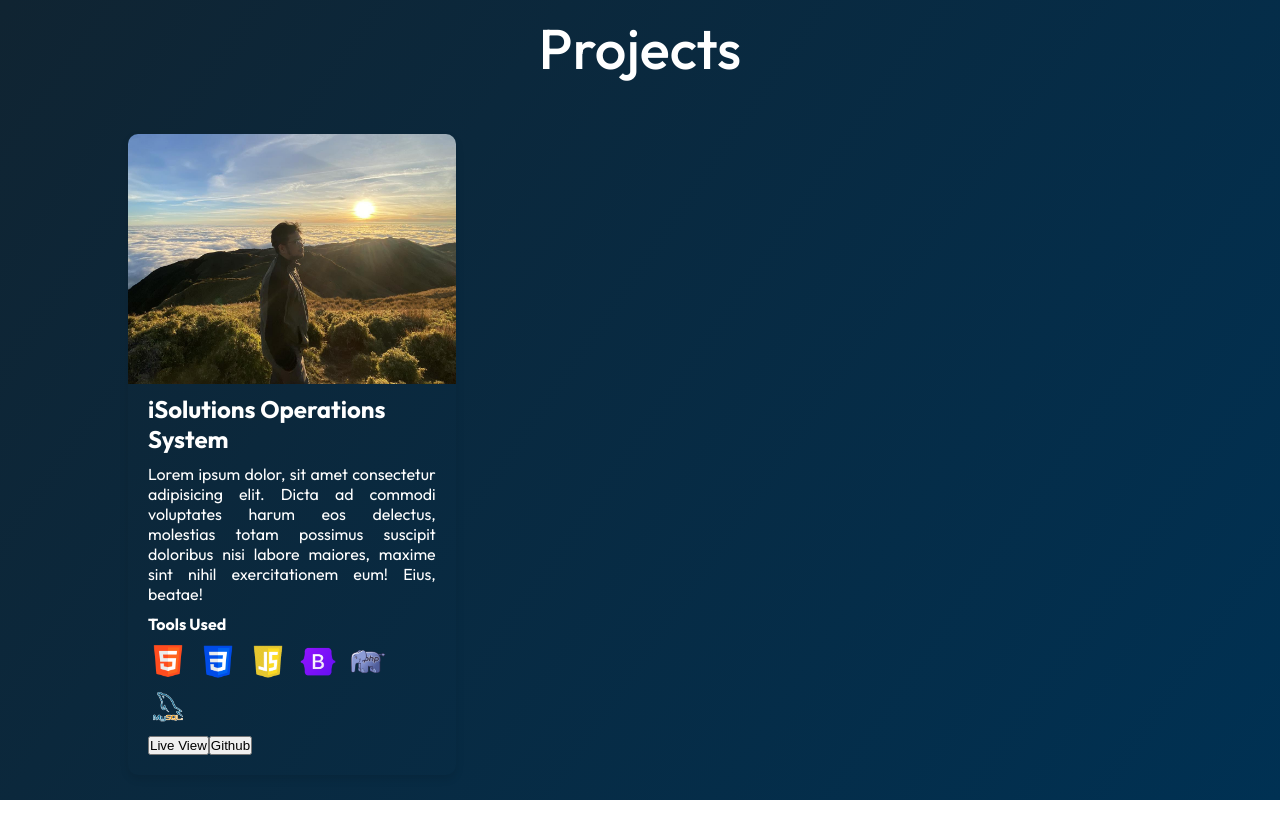
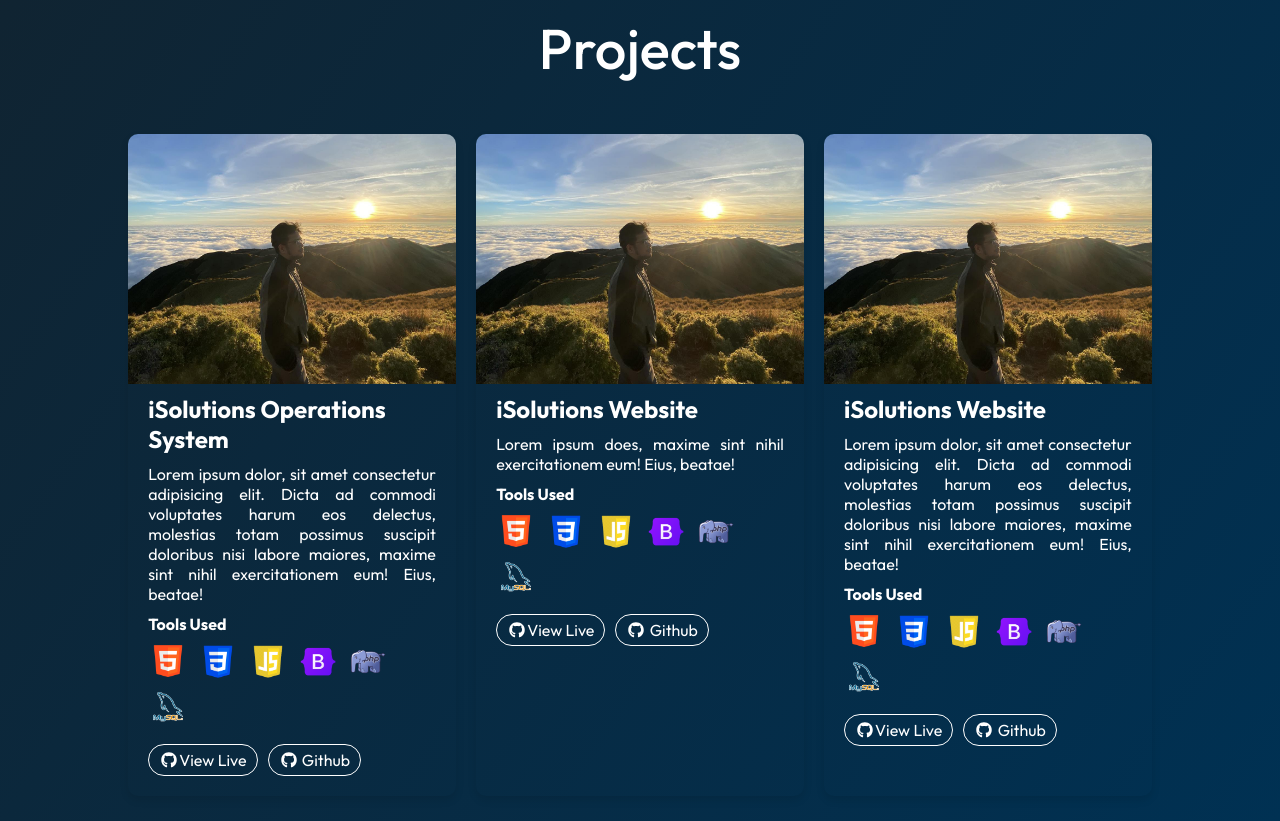
Before and after one commit to chrls97/portfolio, a React (Vite) app: page / in a window 1280 px wide. Shown: the part 1800-2621 px from the top of the page. Before the commit the page ends 2600 px from the top, so only its background shows below. Built offline with nearby package versions, Linux system fonts and the light colour scheme.

Commit message:
added css on project-card

```diff
--- a/src/Components/Projects/Projects.css
+++ b/src/Components/Projects/Projects.css
@@ -16,8 +16,8 @@
   margin: auto;
   display: flex;
   flex-wrap: wrap;
-  align-items: center;
-  justify-content: space-between;
+  align-items: stretch;
+  justify-content: space-evenly;
   width: 100%;
   gap: 20px;
 }
@@ -55,15 +55,39 @@
   text-align: justify;
 }
 
-.tools-used{
+.project-tools{
   display: flex;
   flex-wrap: wrap;
   gap: 10px;
 }
 
 
-.tools-used img{
+.project-tools img{
   object-fit: scale-down;
   width: 40px;
   height: 35px;
 }
+
+.project-links{
+  display: flex;
+  flex-wrap: wrap;
+  gap: 10px;
+  margin-top: 10px;
+}
+
+.project-links a{
+  text-decoration: none;
+  font-size: 16px;
+  padding: 5px 10px;
+  border: none;
+  border-radius: 50px;
+  color: #fff;
+  border:   1px solid #fff;
+  cursor: pointer;
+  transition: 0.5s ease;
+}
+
+.project-links a:hover{
+ background-color: #ffff;
+ color: black;
+}
--- a/src/Components/Projects/Projects.jsx
+++ b/src/Components/Projects/Projects.jsx
@@ -2,6 +2,10 @@ import React, { useEffect } from 'react'
 import './Projects.css'
 import Aos from 'aos'
 import 'aos/dist/aos.css'
+
+import { FontAwesomeIcon } from '@fortawesome/react-fontawesome'
+import { faGithub } from '@fortawesome/free-brands-svg-icons'
+
 
 import html from '../../Assets/stack_icons/html.png'
 import css from '../../Assets/stack_icons/css.png'
@@ -28,6 +32,24 @@ const Projects = () => {
     liveViewLink: '#',
     github: true,
     githubLink: '#'
+  },{
+    title: 'iSolutions Website',
+    description: 'Lorem ipsum does, maxime sint nihil exercitationem eum! Eius, beatae!',
+    image: charles,
+    toolsUsed: [html, css, js, bootstrap, php, mysql],
+    liveView: true,
+    liveViewLink: '#',
+    github: true,
+    githubLink: '#'
+  },{
+    title: 'iSolutions Website',
+    description: 'Lorem ipsum dolor, sit amet consectetur adipisicing elit. Dicta ad commodi voluptates harum eos delectus, molestias totam possimus suscipit doloribus nisi labore maiores, maxime sint nihil exercitationem eum! Eius, beatae!',
+    image: charles,
+    toolsUsed: [html, css, js, bootstrap, php, mysql],
+    liveView: true,
+    liveViewLink: '#',
+    github: true,
+    githubLink: '#'
   }];
 
   return (
@@ -39,13 +61,13 @@ const Projects = () => {
           {
             projects.map((project, index) => {
               return(
-                <div className="project-card" key={index}>
+                <div className="project-card" key={index} data-aos='fade-up' data-aos-duration='1500'>
                   <img src={project.image} alt="" />
                   <div className="card-body">
                     <h2>{project.title}</h2>
                     <p>{project.description}</p>
                     <h4>Tools Used</h4>
-                    <div className="tools-used">
+                    <div className="project-tools">
                       {
                         project.toolsUsed.map((tool, index) => {
                           return (
@@ -54,9 +76,9 @@ const Projects = () => {
                         })
                       }
                     </div>
-                    <div>
-                      <button>Live View</button>
-                      <button>Github</button>
+                    <div className='project-links'>
+                      {project.liveView ? <a href={project.liveViewLink}><FontAwesomeIcon icon={faGithub} />View Live</a> :''}
+                      {project.github ? <a href={project.githubLink}><FontAwesomeIcon icon={faGithub} /> Github</a> :''}
                     </div>
                   </div>
                 </div>
```
